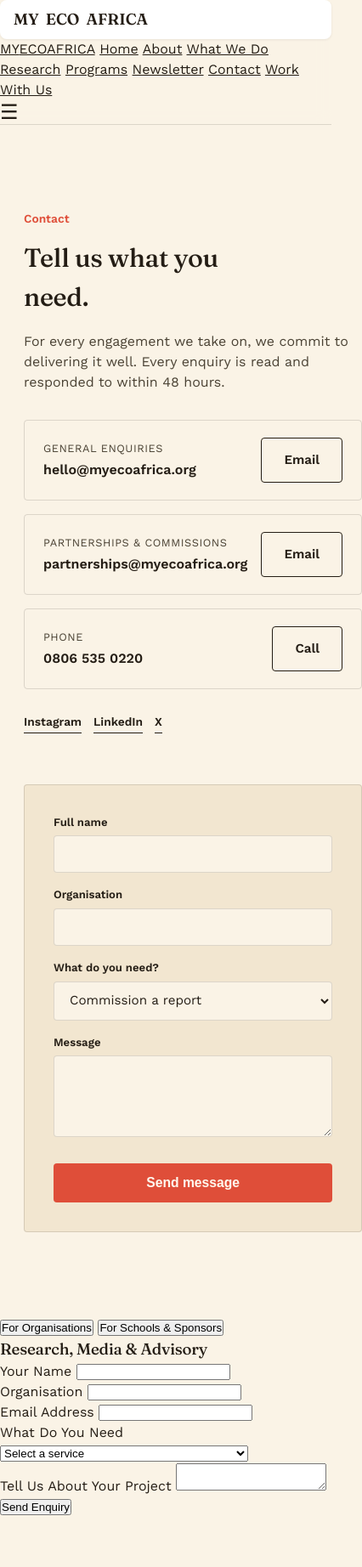
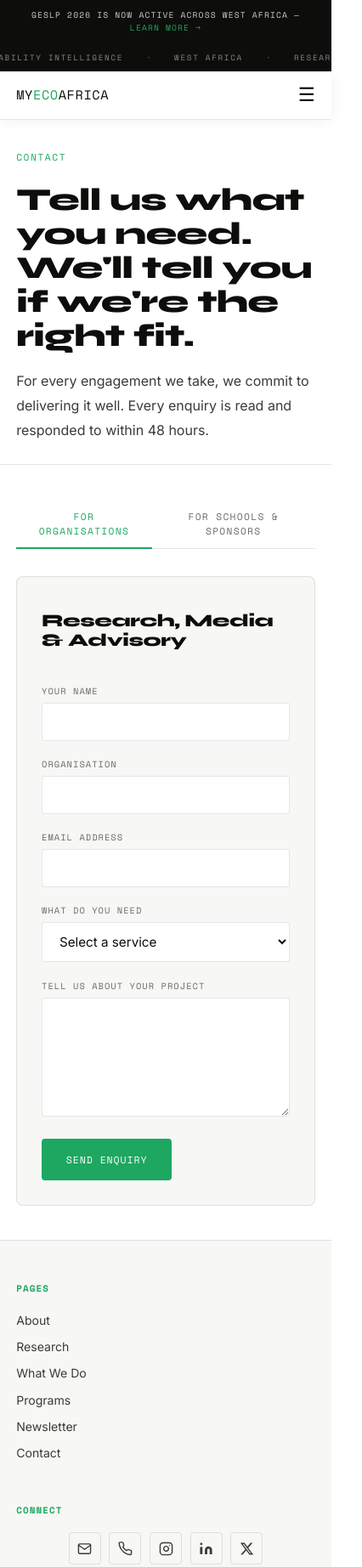
Before and after one commit to Theonlyshine/myecoafrica, a plain HTML site: page contact.html in a window 390 px wide. Shown: the top 1844 px of the page at 85% size, 426 px wide, since content can reach past the window. Drawn offline with nearby package versions, Linux system fonts and the light colour scheme.

Commit message:
Font overhaul, full-screen overlay nav, announce bar
- Fonts: Cormorant Garamond + Plus Jakarta Sans → Syne 800 + Inter
  Matching SysIN Insights heavy grotesque display style
- Mobile nav: slide-in drawer → full-screen dark overlay with large type
  ESC key closes, body scroll locked when open
- Announce bar: dark band at top of every page (SysIN-style)
  "GESLP 2026 is now active" with link to Programs
- contact.html: rebuilt from scratch (had reverted to old version via git merge)

Co-Authored-By: Claude Sonnet 4.6 <noreply@anthropic.com>

```diff
--- a/contact.html
+++ b/contact.html
@@ -1,21 +1,57 @@
 <!DOCTYPE html>
 <html lang="en">
 <head>
-<meta charset="UTF-8">
-<meta name="viewport" content="width=device-width, initial-scale=1, viewport-fit=cover">
+<meta charset="UTF-8" />
+<meta name="viewport" content="width=device-width, initial-scale=1.0" />
 <title>Contact — MyEcoAfrica</title>
-<link rel="preconnect" href="https://fonts.googleapis.com">
-<link rel="preconnect" href="https://fonts.gstatic.com" crossorigin>
-<link href="https://fonts.googleapis.com/css2?family=Fraunces:ital,opsz,wght@0,9..144,300;0,9..144,500;0,9..144,600;1,9..144,500&family=Work+Sans:wght@400;500;600;700&display=swap" rel="stylesheet">
-<link rel="stylesheet" href="style.css">
+<meta name="description" content="Get in touch with MyEcoAfrica for research commissions, media projects, or GESLP partnership and sponsorship." />
+<link rel="preconnect" href="https://fonts.googleapis.com" />
+<link rel="preconnect" href="https://fonts.gstatic.com" crossorigin />
+<link href="https://fonts.googleapis.com/css2?family=Syne:wght@400;700;800&family=Inter:wght@300;400;500&family=Space+Mono:wght@400;700&display=swap" rel="stylesheet" />
+<link rel="stylesheet" href="css/style.css" />
+<script src="https://identity.netlify.com/v1/netlify-identity-widget.js"></script>
+<style>
+  .contact-tabs { display:flex; border-bottom:1px solid var(--rule); margin-bottom:2rem; }
+  .contact-tab {
+    font-family:'Space Mono',monospace; font-size:0.7rem; letter-spacing:0.12em;
+    text-transform:uppercase; color:var(--ink-light); background:none; border:none;
+    border-bottom:2px solid transparent; padding:0.75rem 1.5rem 0.65rem;
+    cursor:pointer; transition:color 0.15s,border-color 0.15s; margin-bottom:-1px;
+  }
+  .contact-tab:hover { color:var(--ink); }
+  .contact-tab.active { color:var(--green); border-bottom-color:var(--green); }
+  .contact-panel[hidden] { display:none; }
+  .contact-panel .service-card { max-width:620px; }
+  .contact-form { display:flex; flex-direction:column; gap:1.2rem; margin-top:1.4rem; }
+  .contact-form label { font-family:'Space Mono',monospace; font-size:0.65rem; letter-spacing:0.1em; text-transform:uppercase; color:var(--ink-light); display:block; margin-bottom:0.3rem; }
+  .contact-form input,
+  .contact-form select,
+  .contact-form textarea { width:100%; padding:0.75rem 1rem; border:1px solid var(--rule); background:var(--white); font-family:'Inter',sans-serif; font-size:0.95rem; color:var(--ink); outline:none; border-radius:3px; transition:border-color 0.2s; }
+  .contact-form input:focus,
+  .contact-form select:focus,
+  .contact-form textarea:focus { border-color:var(--green); }
+  .contact-form textarea { min-height:140px; resize:vertical; }
+  .submit-btn { background:var(--green); color:var(--white); border:none; padding:1rem 1.8rem; font-family:'Space Mono',monospace; font-size:0.7rem; letter-spacing:0.1em; text-transform:uppercase; cursor:pointer; transition:background 0.2s; align-self:flex-start; border-radius:3px; }
+  .submit-btn:hover { background:var(--green-dark); }
+</style>
 </head>
 <body>
+
+<div class="announce-bar">
+  <span>GESLP 2026 is now active across West Africa — <a href="programs.html">Learn more →</a></span>
+</div>
+
+<div class="marquee-band" aria-hidden="true">
+  <div class="marquee-track">
+    <span>MyEcoAfrica</span><span class="accent"> · </span><span>Sustainability Intelligence</span><span class="accent"> · </span><span>West Africa</span><span class="accent"> · </span><span>Research</span><span class="accent"> · </span><span>Media</span><span class="accent"> · </span><span>Education</span><span class="accent"> · </span><span>GESLP</span><span class="accent"> · </span><span>1 Million Africans</span><span class="accent"> · </span><span>Free for Every School</span><span class="accent"> · </span>
+    <span>MyEcoAfrica</span><span class="accent"> · </span><span>Sustainability Intelligence</span><span class="accent"> · </span><span>West Africa</span><span class="accent"> · </span><span>Research</span><span class="accent"> · </span><span>Media</span><span class="accent"> · </span><span>Education</span><span class="accent"> · </span><span>GESLP</span><span class="accent"> · </span><span>1 Million Africans</span><span class="accent"> · </span><span>Free for Every School</span><span class="accent"> · </span>
+  </div>
+</div>
 
 <header class="site-header">
   <div class="nav-inner">
     <a href="index.html" class="logo">MY<span>ECO</span>AFRICA</a>
     <nav class="main-nav" id="mainNav">
-      <a href="index.html" class="nav-logo">MY<span>ECO</span>AFRICA</a>
       <a href="index.html">Home</a>
       <a href="about.html">About</a>
       <a href="what-we-do.html">What We Do</a>
@@ -23,56 +59,18 @@
       <a href="programs.html">Programs</a>
       <a href="newsletter.html">Newsletter</a>
       <a href="contact.html" class="active">Contact</a>
-      <a href="contact.html" class="nav-cta-mobile">Work With Us</a>
     </nav>
     <a href="contact.html" class="nav-cta">Work With Us</a>
-    <button class="menu-btn" aria-label="Menu">☰</button>
-  </nav>
+    <button class="nav-toggle" id="navToggle" aria-label="Toggle menu">☰</button>
+  </div>
 </header>
 
-<section id="contact" class="contact">
-  <div class="wrap">
-    <div class="contact-grid">
-      <div class="contact-copy reveal">
-        <div class="kicker">Contact</div>
-        <h2>Tell us what you need.</h2>
-        <p>For every engagement we take on, we commit to delivering it well. Every enquiry is read and responded to within 48 hours.</p>
-        <div class="contact-cards">
-          <div class="ccard">
-            <div><div class="k">General enquiries</div><div class="v">hello@myecoafrica.org</div></div>
-            <a href="mailto:hello@myecoafrica.org" class="btn btn-ghost">Email</a>
-          </div>
-          <div class="ccard">
-            <div><div class="k">Partnerships &amp; commissions</div><div class="v">partnerships@myecoafrica.org</div></div>
-            <a href="mailto:partnerships@myecoafrica.org" class="btn btn-ghost">Email</a>
-          </div>
-          <div class="ccard">
-            <div><div class="k">Phone</div><div class="v">0806 535 0220</div></div>
-            <a href="tel:+2348065350220" class="btn btn-ghost">Call</a>
-          </div>
-        </div>
-        <div class="social-row">
-          <a href="https://instagram.com/myecoafrica.co">Instagram</a>
-          <a href="https://linkedin.com/company/myecoafrica">LinkedIn</a>
-          <a href="https://x.com/myecoafrica">X</a>
-        </div>
-      </div>
-      <form class="form-box reveal" onsubmit="event.preventDefault(); this.querySelector('button').textContent='Sent — thank you';">
-        <label for="name">Full name</label>
-        <input id="name" type="text" required>
-        <label for="org">Organisation</label>
-        <input id="org" type="text">
-        <label for="reason">What do you need?</label>
-        <select id="reason">
-          <option>Commission a report</option>
-          <option>Book a media project</option>
-          <option>Sponsor a school, state or project</option>
-          <option>Something else</option>
-        </select>
-        <label for="msg">Message</label>
-        <textarea id="msg" required></textarea>
-        <button type="submit">Send message</button>
-      </form>
+<main>
+  <div class="page-header">
+    <div class="container">
+      <span class="eyebrow">Contact</span>
+      <h1 class="display">Tell us what you need. We'll tell you if we're the right fit.</h1>
+      <p class="lead" style="max-width:640px;margin-top:1.2rem;">For every engagement we take, we commit to delivering it well. Every enquiry is read and responded to within 48 hours.</p>
     </div>
   </div>
 
@@ -126,7 +124,7 @@
 
       <div class="contact-panel" id="panel-geslp" role="tabpanel" aria-labelledby="tab-geslp" hidden>
         <div class="service-card">
-          <h3 class="display">GESLP</h3>
+          <h3 class="display">GESLP — Schools &amp; Sponsors</h3>
           <form class="contact-form" name="geslp-enquiry" method="POST" data-netlify="true" netlify-honeypot="bot-field">
             <input type="hidden" name="form-name" value="geslp-enquiry" />
             <p style="display:none;"><label>Don't fill this out: <input name="bot-field" /></label></p>
@@ -166,7 +164,6 @@
         </div>
       </div>
 
-
     </div>
   </section>
 </main>
@@ -188,21 +185,11 @@
       <div>
         <h4>Connect</h4>
         <div class="social-icons">
-          <a href="mailto:partnerwithmyecoafrica@gmail.com" class="social-icon" aria-label="Email" title="partnerwithmyecoafrica@gmail.com">
-            <svg viewBox="0 0 24 24" fill="none" stroke="currentColor" stroke-width="2" stroke-linecap="round" stroke-linejoin="round" aria-hidden="true"><path d="M4 4h16c1.1 0 2 .9 2 2v12c0 1.1-.9 2-2 2H4c-1.1 0-2-.9-2-2V6c0-1.1.9-2 2-2z"/><polyline points="22,6 12,13 2,6"/></svg>
-          </a>
-          <a href="tel:+2349077251354" class="social-icon" aria-label="Phone" title="+234 907 725 1354">
-            <svg viewBox="0 0 24 24" fill="none" stroke="currentColor" stroke-width="2" stroke-linecap="round" stroke-linejoin="round" aria-hidden="true"><path d="M22 16.92v3a2 2 0 0 1-2.18 2 19.79 19.79 0 0 1-8.63-3.07A19.5 19.5 0 0 1 4.69 12 19.79 19.79 0 0 1 1.62 3.38 2 2 0 0 1 3.6 1.27h3a2 2 0 0 1 2 1.72c.127.96.361 1.903.7 2.81a2 2 0 0 1-.45 2.11L7.91 9a16 16 0 0 0 6 6l1.27-.95a2 2 0 0 1 2.11-.45c.907.339 1.85.573 2.81.7A2 2 0 0 1 22 16.92z"/></svg>
-          </a>
-          <a href="https://instagram.com/myecoafrica.co" class="social-icon" aria-label="Instagram" title="@myecoafrica.co" target="_blank" rel="noopener noreferrer">
-            <svg viewBox="0 0 24 24" fill="none" stroke="currentColor" stroke-width="2" stroke-linecap="round" stroke-linejoin="round" aria-hidden="true"><rect x="2" y="2" width="20" height="20" rx="5" ry="5"/><path d="M16 11.37A4 4 0 1 1 12.63 8 4 4 0 0 1 16 11.37z"/><line x1="17.5" y1="6.5" x2="17.51" y2="6.5"/></svg>
-          </a>
-          <a href="https://linkedin.com/company/myecoafrica" class="social-icon" aria-label="LinkedIn" title="myecoafrica on LinkedIn" target="_blank" rel="noopener noreferrer">
-            <svg viewBox="0 0 24 24" fill="currentColor" aria-hidden="true"><path d="M16 8a6 6 0 0 1 6 6v7h-4v-7a2 2 0 0 0-2-2 2 2 0 0 0-2 2v7h-4v-7a6 6 0 0 1 6-6z"/><rect x="2" y="9" width="4" height="12"/><circle cx="4" cy="4" r="2"/></svg>
-          </a>
-          <a href="https://x.com/myecoafrica" class="social-icon" aria-label="X (Twitter)" title="@myecoafrica on X" target="_blank" rel="noopener noreferrer">
-            <svg viewBox="0 0 24 24" fill="currentColor" aria-hidden="true"><path d="M18.244 2.25h3.308l-7.227 8.26 8.502 11.24H16.17l-5.214-6.817L4.99 21.75H1.68l7.73-8.835L1.254 2.25H8.08l4.713 6.231zm-1.161 17.52h1.833L7.084 4.126H5.117z"/></svg>
-          </a>
+          <a href="mailto:partnerwithmyecoafrica@gmail.com" class="social-icon" aria-label="Email"><svg viewBox="0 0 24 24" fill="none" stroke="currentColor" stroke-width="2" stroke-linecap="round" stroke-linejoin="round" aria-hidden="true"><path d="M4 4h16c1.1 0 2 .9 2 2v12c0 1.1-.9 2-2 2H4c-1.1 0-2-.9-2-2V6c0-1.1.9-2 2-2z"/><polyline points="22,6 12,13 2,6"/></svg></a>
+          <a href="tel:+2349077251354" class="social-icon" aria-label="Phone"><svg viewBox="0 0 24 24" fill="none" stroke="currentColor" stroke-width="2" stroke-linecap="round" stroke-linejoin="round" aria-hidden="true"><path d="M22 16.92v3a2 2 0 0 1-2.18 2 19.79 19.79 0 0 1-8.63-3.07A19.5 19.5 0 0 1 4.69 12 19.79 19.79 0 0 1 1.62 3.38 2 2 0 0 1 3.6 1.27h3a2 2 0 0 1 2 1.72c.127.96.361 1.903.7 2.81a2 2 0 0 1-.45 2.11L7.91 9a16 16 0 0 0 6 6l1.27-.95a2 2 0 0 1 2.11-.45c.907.339 1.85.573 2.81.7A2 2 0 0 1 22 16.92z"/></svg></a>
+          <a href="https://instagram.com/myecoafrica.co" class="social-icon" aria-label="Instagram" target="_blank" rel="noopener noreferrer"><svg viewBox="0 0 24 24" fill="none" stroke="currentColor" stroke-width="2" stroke-linecap="round" stroke-linejoin="round" aria-hidden="true"><rect x="2" y="2" width="20" height="20" rx="5" ry="5"/><path d="M16 11.37A4 4 0 1 1 12.63 8 4 4 0 0 1 16 11.37z"/><line x1="17.5" y1="6.5" x2="17.51" y2="6.5"/></svg></a>
+          <a href="https://linkedin.com/company/myecoafrica" class="social-icon" aria-label="LinkedIn" target="_blank" rel="noopener noreferrer"><svg viewBox="0 0 24 24" fill="currentColor" aria-hidden="true"><path d="M16 8a6 6 0 0 1 6 6v7h-4v-7a2 2 0 0 0-2-2 2 2 0 0 0-2 2v7h-4v-7a6 6 0 0 1 6-6z"/><rect x="2" y="9" width="4" height="12"/><circle cx="4" cy="4" r="2"/></svg></a>
+          <a href="https://x.com/myecoafrica" class="social-icon" aria-label="X" target="_blank" rel="noopener noreferrer"><svg viewBox="0 0 24 24" fill="currentColor" aria-hidden="true"><path d="M18.244 2.25h3.308l-7.227 8.26 8.502 11.24H16.17l-5.214-6.817L4.99 21.75H1.68l7.73-8.835L1.254 2.25H8.08l4.713 6.231zm-1.161 17.52h1.833L7.084 4.126H5.117z"/></svg></a>
         </div>
       </div>
     </div>
@@ -210,10 +197,27 @@
       <span>© 2026 MyEcoAfrica. All rights reserved.</span>
       <span>myecoafrica.org</span>
     </div>
-    <div class="foot-copy">© 2026 MyEcoAfrica. All rights reserved. myecoafrica.org</div>
   </div>
 </footer>
 
-<script src="script.js"></script>
+<script src="js/main.js"></script>
+<script>
+  (function(){
+    var tabs=document.querySelectorAll('.contact-tab');
+    var panels=document.querySelectorAll('.contact-panel');
+    tabs.forEach(function(tab){
+      tab.addEventListener('click',function(){
+        tabs.forEach(function(t){t.classList.remove('active');t.setAttribute('aria-selected','false');});
+        panels.forEach(function(p){p.setAttribute('hidden','');});
+        tab.classList.add('active');
+        tab.setAttribute('aria-selected','true');
+        document.getElementById(tab.getAttribute('aria-controls')).removeAttribute('hidden');
+      });
+    });
+  })();
+</script>
+<script>
+  if(window.netlifyIdentity){window.netlifyIdentity.on('init',function(u){if(!u){window.netlifyIdentity.on('login',function(){document.location.href='/admin/';});}});}
+</script>
 </body>
 </html>
--- a/css/style.css
+++ b/css/style.css
@@ -24,22 +24,22 @@ html { scroll-behavior: smooth; }
 body {
   background: var(--white);
   color: var(--ink);
-  font-family: 'Plus Jakarta Sans', sans-serif;
-  font-weight: 300;
+  font-family: 'Inter', sans-serif;
+  font-weight: 400;
   line-height: 1.65;
   overflow-x: hidden;
 }
 
 /* ── TYPOGRAPHY ── */
 .display {
-  font-family: 'Cormorant Garamond', serif;
-  font-weight: 400;
-  line-height: 1.1;
-  letter-spacing: -0.01em;
+  font-family: 'Syne', sans-serif;
+  font-weight: 800;
+  line-height: 1.08;
+  letter-spacing: -0.02em;
   color: var(--ink);
 }
 .display em {
-  font-style: italic;
+  font-style: normal;
   color: var(--green);
 }
 
@@ -134,35 +134,56 @@ nav.main-nav a.active { color: var(--green); }
   cursor: pointer;
 }
 
+/* ── ANNOUNCE BAR ── */
+.announce-bar {
+  background: var(--ink);
+  color: rgba(255,255,255,0.8);
+  text-align: center;
+  padding: 0.6rem 1rem;
+  font-family: 'Space Mono', monospace;
+  font-size: 0.6rem;
+  letter-spacing: 0.12em;
+  text-transform: uppercase;
+  position: relative;
+  z-index: 51;
+}
+.announce-bar a { color: var(--green); text-decoration: none; }
+.announce-bar a:hover { text-decoration: underline; }
+
 @media (max-width: 860px) {
   nav.main-nav {
     position: fixed;
-    top: 0; right: 0; bottom: 0;
-    width: min(78vw, 320px);
-    background: var(--white);
+    inset: 0;
+    width: 100%;
+    background: var(--ink);
     flex-direction: column;
-    padding: 6rem 2rem 2rem;
-    gap: 1.6rem;
-    transform: translateX(100%);
-    transition: transform 0.3s ease;
-    border-left: 1px solid var(--rule);
-    box-shadow: -8px 0 32px rgba(13,13,11,0.1);
+    align-items: center;
+    justify-content: center;
+    gap: 2.8rem;
+    opacity: 0;
+    pointer-events: none;
+    transition: opacity 0.3s ease;
+    z-index: 100;
   }
-  nav.main-nav.open { transform: translateX(0); }
-  .nav-toggle { display: block; }
+  nav.main-nav.open {
+    opacity: 1;
+    pointer-events: all;
+  }
+  nav.main-nav a {
+    font-family: 'Syne', sans-serif;
+    font-size: clamp(1.6rem, 7vw, 2.4rem);
+    font-weight: 800;
+    letter-spacing: -0.01em;
+    text-transform: uppercase;
+    color: rgba(255,255,255,0.75);
+  }
+  nav.main-nav a:hover,
+  nav.main-nav a.active { color: var(--green); }
+  .nav-logo { display: none !important; }
+  .nav-toggle { display: block; z-index: 110; }
+  .nav-toggle.open { color: var(--white); position: fixed; top: 1.2rem; right: clamp(1.5rem, 5vw, 4rem); }
   .nav-cta { display: none; }
-  nav.main-nav .nav-cta-mobile {
-    display: inline-block;
-    margin-top: 1rem;
-    background: var(--green);
-    color: var(--white);
-    padding: 0.7rem 1.2rem;
-    text-align: center;
-    font-family: 'Space Mono', monospace;
-    font-size: 0.68rem;
-    letter-spacing: 0.08em;
-    text-transform: uppercase;
-  }
+  nav.main-nav .nav-cta-mobile { display: none; }
 }
 
 /* ── BUTTONS ── */
@@ -256,10 +277,10 @@ nav.main-nav a.active { color: var(--green); }
 }
 .stat-cell:last-child { border-right: none; }
 .stat-num {
-  font-family: 'Cormorant Garamond', serif;
+  font-family: 'Syne', sans-serif;
   font-size: clamp(2rem, 3.5vw, 3rem);
   color: var(--white);
-  font-weight: 600;
+  font-weight: 800;
   line-height: 1;
 }
 .stat-label {
@@ -290,8 +311,9 @@ nav.main-nav a.active { color: var(--green); }
 
 /* ── PULL QUOTE ── */
 blockquote.pull {
-  font-family: 'Cormorant Garamond', serif;
-  font-style: italic;
+  font-family: 'Syne', sans-serif;
+  font-style: normal;
+  font-weight: 700;
   font-size: clamp(1.3rem, 2.4vw, 1.9rem);
   color: var(--ink-mid);
   line-height: 1.5;
--- a/js/main.js
+++ b/js/main.js
@@ -1,15 +1,32 @@
-// Mobile nav toggle
+// Mobile nav overlay
 document.addEventListener('DOMContentLoaded', function () {
-  const toggle = document.getElementById('navToggle');
-  const nav = document.getElementById('mainNav');
-  if (toggle && nav) {
-    toggle.addEventListener('click', function () {
-      nav.classList.toggle('open');
-    });
-    nav.querySelectorAll('a').forEach(function (link) {
-      link.addEventListener('click', function () {
-        nav.classList.remove('open');
-      });
-    });
+  var toggle = document.getElementById('navToggle');
+  var nav = document.getElementById('mainNav');
+  if (!toggle || !nav) return;
+
+  function openMenu() {
+    nav.classList.add('open');
+    toggle.classList.add('open');
+    toggle.textContent = '✕';
+    document.body.style.overflow = 'hidden';
   }
+
+  function closeMenu() {
+    nav.classList.remove('open');
+    toggle.classList.remove('open');
+    toggle.textContent = '☰';
+    document.body.style.overflow = '';
+  }
+
+  toggle.addEventListener('click', function () {
+    nav.classList.contains('open') ? closeMenu() : openMenu();
+  });
+
+  nav.querySelectorAll('a').forEach(function (link) {
+    link.addEventListener('click', closeMenu);
+  });
+
+  document.addEventListener('keydown', function (e) {
+    if (e.key === 'Escape') closeMenu();
+  });
 });
```
Also changed, not shown: about.html (+5 -1 lines), index.html (+5 -1 lines), newsletter.html (+5 -1 lines), programs.html (+5 -1 lines), research.html (+5 -1 lines), what-we-do.html (+5 -1 lines).
